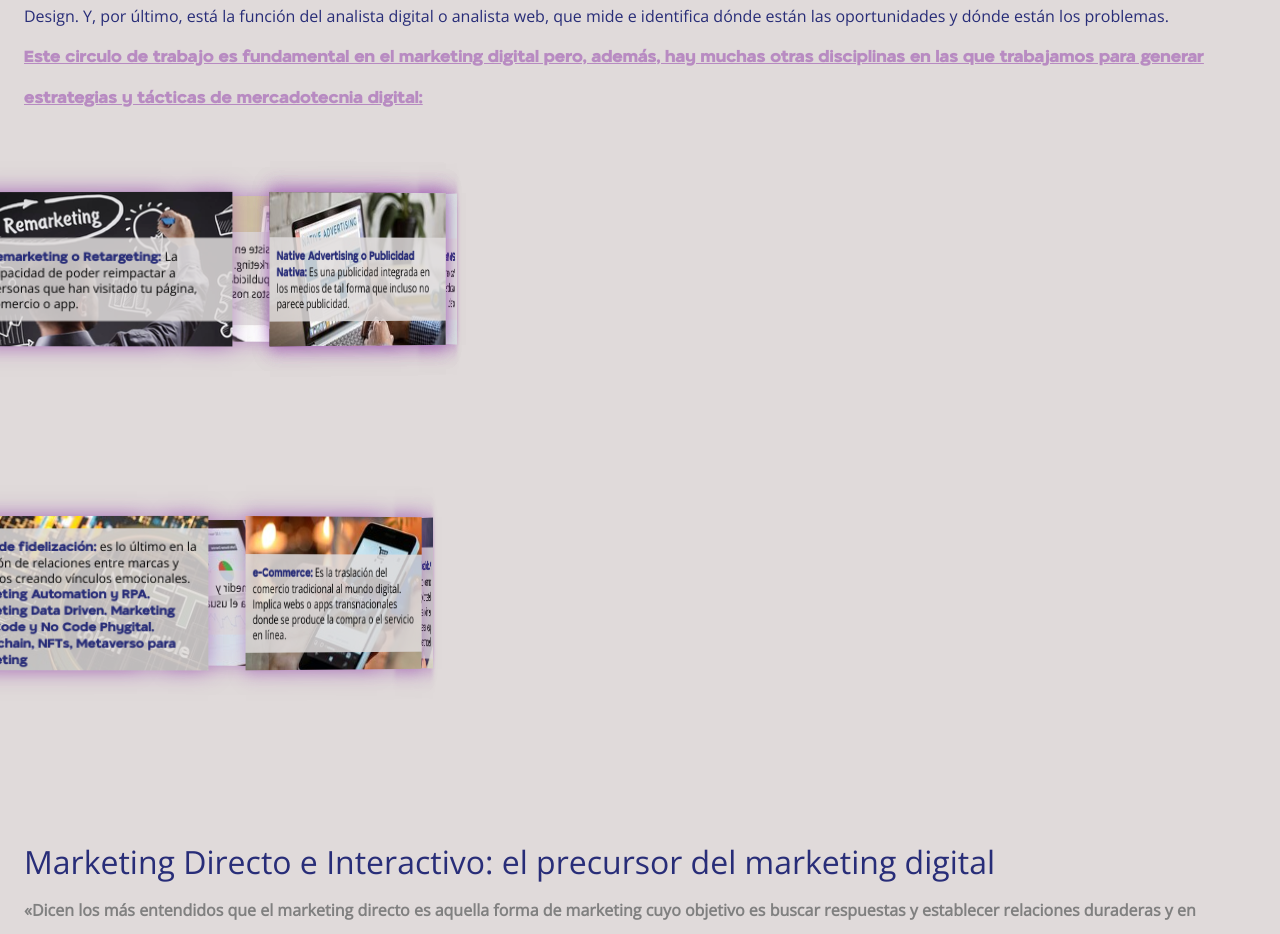
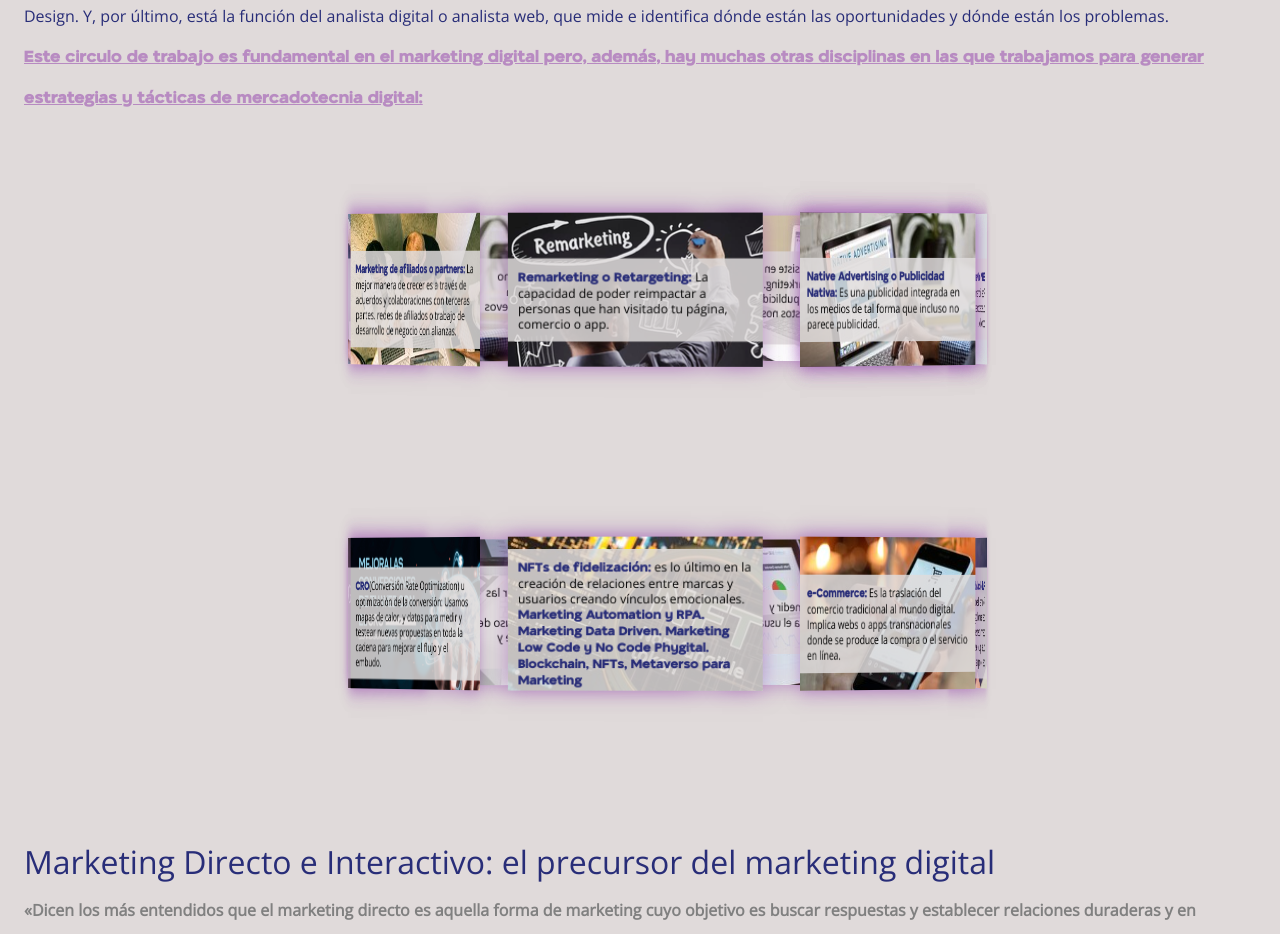
Before and after one commit to eloisaortega/elocoder, a website: page pages/marketing.html in a window 1280 px wide. Shown: the part 880-1814 px from the top of the page. Drawn offline with nearby package versions, Linux system fonts and the light colour scheme; files whose address does not match are found by name; a web font is replaced by a local one.

Commit message:
corregi mixins de carrusel 3d

```diff
--- a/sass/bases/_mixins-mark.scss
+++ b/sass/bases/_mixins-mark.scss
@@ -19,12 +19,11 @@
 
   @mixin content-carrusel {
     width: 100%;
-    margin: 0;
+    margin: auto;
     position: absolute;
     animation: rotar 40s infinite linear;
     transform-style: preserve-3d;
-    left: 0;
-    right: 0;
+    padding: 20px;
 
   }
 
@@ -39,11 +38,9 @@
 
   @mixin all {
     width: 200px;
-    margin: 0;
+    margin: auto;
     perspective: 10000px;
     position: relative;
     padding-top: 60px;
     padding-bottom: 200px;
-    left: 0;
-    right: 0;
   }
--- a/sass/pages/_marketing.scss
+++ b/sass/pages/_marketing.scss
@@ -236,10 +236,10 @@ strong{
   font-family: tango;
 }
 .contenedor3d:hover{
-transform: scale(1.2);
+transform: scale(1.1);
 overflow: hidden;
 }
 .carrusel3d:hover{
-  transform: scale(1.2);
+  transform: scale(1.1);
   overflow: hidden;
 }
```
Also changed, not shown: css/estilos.css, sass/estilos.css, 2 other files.
